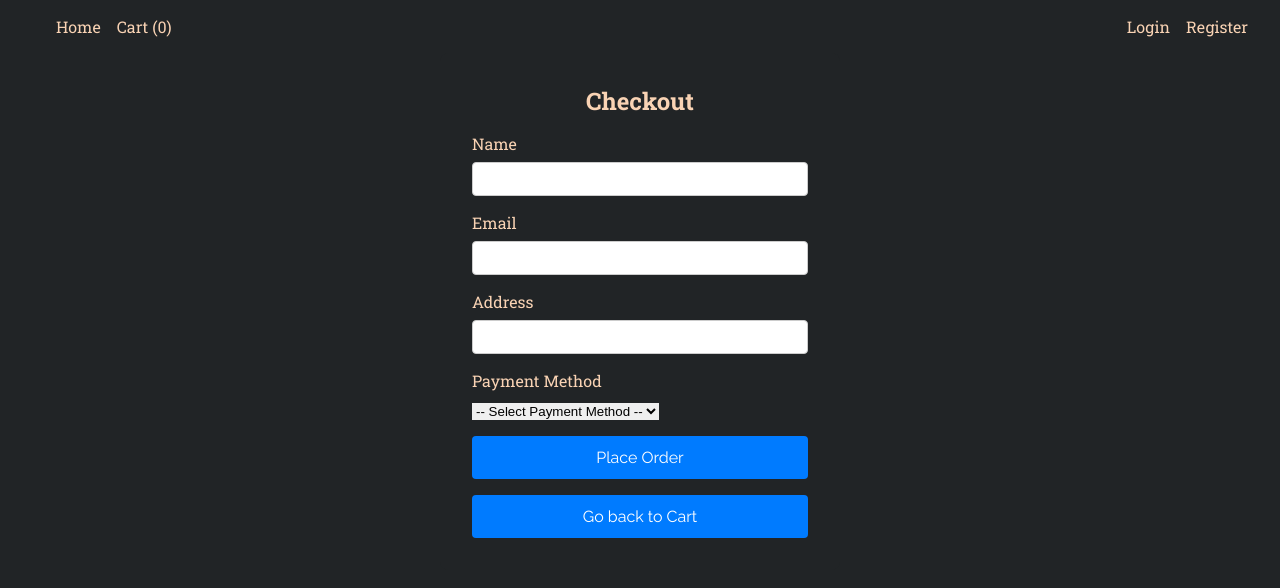
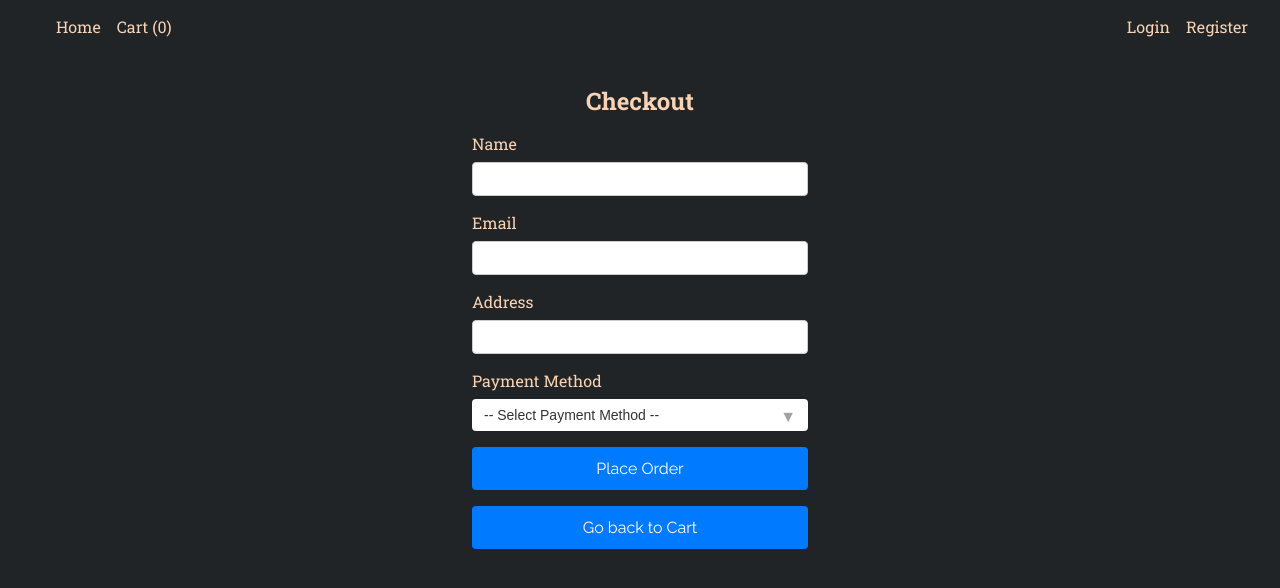
Before and after one commit to werelent/practice-react, a React (Create React App) app: page /checkout in a window 1280 px wide. Shown: the top 588 px of the page. Built offline with nearby package versions, Linux system fonts and the light colour scheme.

Commit message:
minor fixes

```diff
--- a/src/App.css
+++ b/src/App.css
@@ -718,6 +718,33 @@ button:hover {
   background-color: #0056b3;
 }
 
+.select-wrapper {
+  position: relative;
+}
+
+.select-wrapper::after {
+  content: "▼";
+  position: absolute;
+  top: 50%;
+  right: 12px;
+  transform: translateY(-50%);
+  pointer-events: none;
+  color: #a1a1a1;
+}
+
+.select-wrapper select {
+  -webkit-appearance: none;
+  -moz-appearance: none;
+  appearance: none;
+  width: 100%;
+  padding: 0.5rem 2rem 0.5rem 0.75rem;
+  border: none;
+  border-radius: 4px;
+  background-color: #ffffff;
+  color: #333333;
+  font-size: 14px;
+}
+
 .order-success p {
   margin-bottom: 1rem;
   color: #f9d3b4;
--- a/src/App.js
+++ b/src/App.js
@@ -96,7 +96,7 @@ function App() {
           <Route path="/login" element={<LoginForm setIsLoggedIn={setIsLoggedIn} setUserRole={setUserRole} />} />
           <Route path="/register" element={<RegistrationForm />} />
           <Route path="/cart" element={<ShoppingCart cartItems={cartItems} onRemoveFromCart={removeFromCart} />} />
-          <Route path="/checkout" element={<CheckoutForm cartItems={cartItems} totalPrice={totalPrice} isLoggedIn={isLoggedIn} />} />
+          <Route path="/checkout" element={<CheckoutForm cartItems={cartItems} totalPrice={totalPrice} isLoggedIn={isLoggedIn} setCartItems={setCartItems} />} />
           <Route path="/success" element={<OrderSuccess />} />
           <Route path="/order-history" element={<OrderHistory />} />
           {isLoggedIn && userRole === "AdminRole" && <Route path="/admin" element={<AdminPanel />} />}
--- a/src/components/CheckoutForm.js
+++ b/src/components/CheckoutForm.js
@@ -2,7 +2,7 @@ import React, { useState, useEffect } from 'react';
 import { Link, useLocation, useNavigate } from 'react-router-dom';
 
 
-const CheckoutForm = ({ cartItems, totalPrice }) => {
+const CheckoutForm = ({ cartItems, totalPrice, setCartItems }) => {
     const navigate = useNavigate();
 
     const [formData, setFormData] = useState({
@@ -58,7 +58,6 @@ const CheckoutForm = ({ cartItems, totalPrice }) => {
     const handleSubmit = (event) => {
         event.preventDefault();
 
-        // Create the order object
         const order = {
             name: formData.name,
             email: formData.email,
@@ -72,7 +71,6 @@ const CheckoutForm = ({ cartItems, totalPrice }) => {
             status: "Pending",
         };
 
-        // Send the order data to the backend API
         fetch('https://localhost:7157/api/orders', {
             method: 'POST',
             headers: {
@@ -82,12 +80,13 @@ const CheckoutForm = ({ cartItems, totalPrice }) => {
         })
             .then((response) => response.json())
             .then((data) => {
-                // Handle the response from the backend
                 console.log('Order created:', data);
+                // Empty the cart after successful checkout
+                setCartItems([]);
+                localStorage.removeItem('cartItems');
                 navigate('/success');
             })
             .catch((error) => {
-                // Handle error
                 console.error('Error creating order:', error);
             });
     };
@@ -136,6 +135,7 @@ const CheckoutForm = ({ cartItems, totalPrice }) => {
                 </div>
                 <div className="form-group">
                     <label htmlFor="paymentMethod">Payment Method</label>
+                    <div className="select-wrapper">
                         <select
                             id="paymentMethod"
                             name="paymentMethod"
@@ -149,6 +149,7 @@ const CheckoutForm = ({ cartItems, totalPrice }) => {
                             <option value="paypal">PayPal</option>
                         </select>
                     </div>
+                </div>
                 <button type="submit" className="form-button">
                     Place Order
                 </button>
```
Lines whose indentation alone changed are shown as unchanged.
